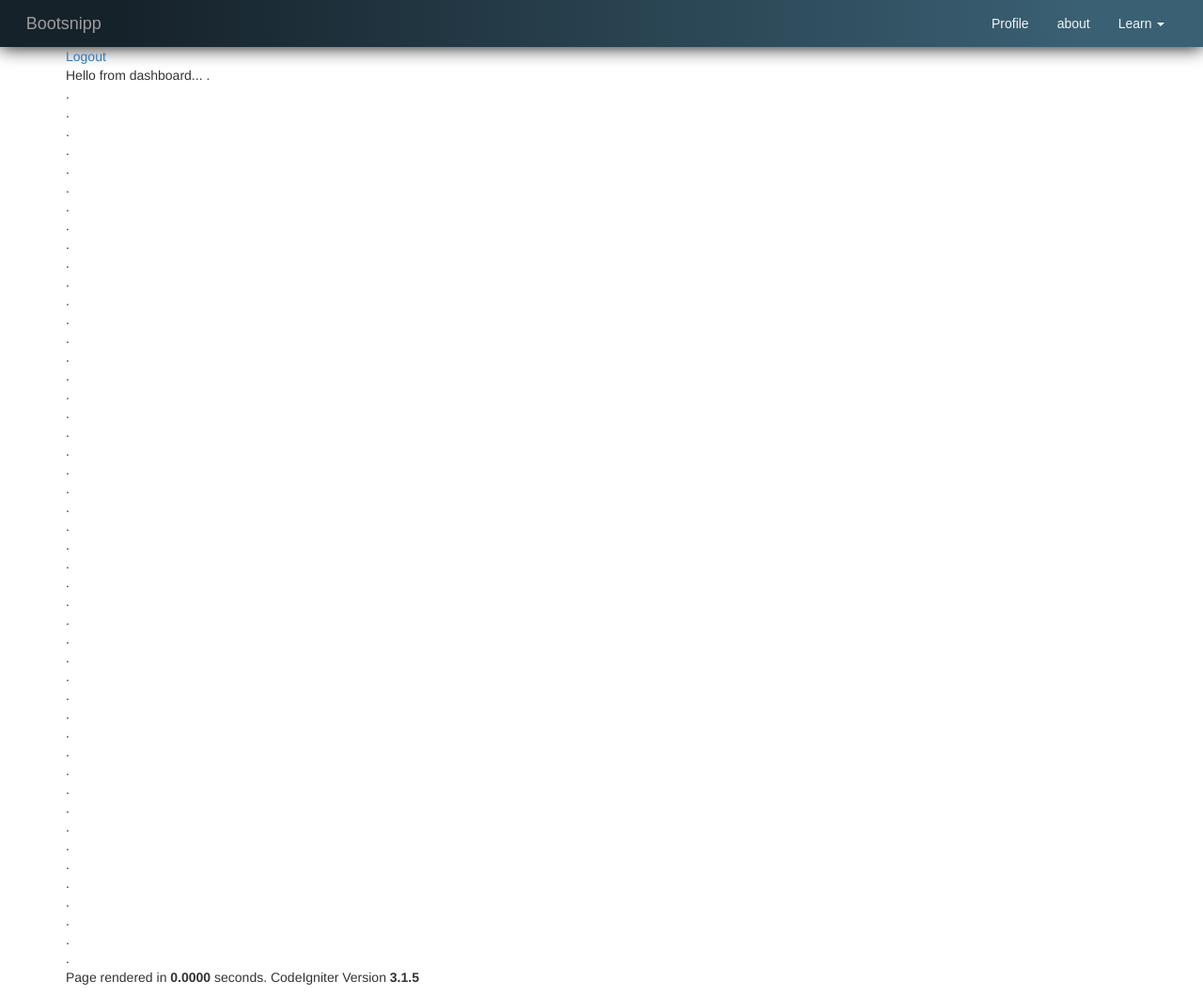
After one commit to marcelpisowicz/codeigniter, a CodeIgniter app: page /database/index.php/home/index in a window 1280 px wide. The commit adds this page. Shown: the whole page at 94% size. Run offline with CodeIgniter, Linux system fonts and the light colour scheme; the visitor is signed in with stand-in values (Sample User, id 1); some libraries are stand-ins or nearby versions.

Commit message:
Testowe menu, zmiana przekierowań, routów itp

```diff
--- a/application/config/routes.php
+++ b/application/config/routes.php
@@ -49,6 +49,6 @@ defined('BASEPATH') OR exit('No direct script access allowed');
 | Examples:	my-controller/index	-> my_controller/index
 |		my-controller/my-method	-> my_controller/my_method
 */
-$route['default_controller'] = 'welcome';
+$route['default_controller'] = 'home';
 $route['404_override'] = '';
 $route['translate_uri_dashes'] = FALSE;
--- a/application/controllers/Dashboard.php
+++ b/application/controllers/Home.php
@@ -1,11 +1,11 @@
 <?php
 defined('BASEPATH') OR exit('No direct script access allowed');
 
-class Dashboard extends Auth_Controller
+class Home extends Auth_Controller
 {
 
     public function index()
     {
-        $this->render('dashboard/index_view');
+        $this->render('home/index_view');
     }
 }
--- a/application/controllers/Login.php
+++ b/application/controllers/Login.php
@@ -18,7 +18,7 @@ class Login extends MY_Controller
         $this->form_validation->set_rules('password', 'Password', 'required');
 
         if($this->ion_auth->logged_in()) {
-            redirect('dashboard');
+            redirect(base_url());
         } else if ($this->form_validation->run() === FALSE) {
             $this->data['username'] = $this->input->post('username');
             $this->data['wrong_password'] = true;
@@ -27,7 +27,7 @@ class Login extends MY_Controller
         } else {
             $remember = (bool)$this->input->post('remember');
             if ($this->ion_auth->login($this->input->post('username'), $this->input->post('password'), $remember)) {
-                redirect('dashboard');
+                redirect(base_url());
             } else {
                 $_SESSION['auth_message'] = $this->ion_auth->errors();
                 $this->session->mark_as_flash('auth_message');
--- a/application/controllers/Register.php
+++ b/application/controllers/Register.php
@@ -28,7 +28,7 @@ class Register extends MY_Controller
             if ($this->ion_auth->register($username, $password, $email)) {
                 $_SESSION['auth_message'] = 'The account has been created. You may now login.';
                 $this->session->mark_as_flash('auth_message');
-                redirect('user/login');
+                redirect('login');
             } else {
                 $_SESSION['auth_message'] = $this->ion_auth->errors();
                 $this->session->mark_as_flash('auth_message');
--- a/application/views/dashboard/index_view.php
+++ /dev/null
@@ -1,2 +0,0 @@
-<?php defined('BASEPATH') OR exit('No direct script access allowed');?>
-<div class="container">Hello from dashboard...</div>
--- /dev/null
+++ b/application/views/home/index_view.php
@@ -0,0 +1,52 @@
+<?php defined('BASEPATH') OR exit('No direct script access allowed');?>
+<div class="container">Hello from dashboard...
+    .<br>
+    .<br>
+    .<br>
+    .<br>
+    .<br>
+    .<br>
+    .<br>
+    .<br>
+    .<br>
+    .<br>
+    .<br>
+    .<br>
+    .<br>
+    .<br>
+    .<br>
+    .<br>
+    .<br>
+    .<br>
+    .<br>
+    .<br>
+    .<br>
+    .<br>
+    .<br>
+    .<br>
+    .<br>
+    .<br>
+    .<br>
+    .<br>
+    .<br>
+    .<br>
+    .<br>
+    .<br>
+    .<br>
+    .<br>
+    .<br>
+    .<br>
+    .<br>
+    .<br>
+    .<br>
+    .<br>
+    .<br>
+    .<br>
+    .<br>
+    .<br>
+    .<br>
+    .<br>
+    .<br>
+    .<br>
+
+</div>
--- a/application/views/templates/_parts/auth_master_header_view.php
+++ b/application/views/templates/_parts/auth_master_header_view.php
@@ -1,14 +1,46 @@
-<?php defined('BASEPATH') OR exit('No direct script access allowed');?>
+<?php defined('BASEPATH') OR exit('No direct script access allowed'); ?>
 <!DOCTYPE html>
 <html>
 <head>
-    <meta http-equiv="Content-Type" content="text/html; charset=UTF-8" />
-    <meta http-equiv="X-UA-Compatible" content="IE=edge" />
-    <meta name="viewport" content="width=device-width, initial-scale=1" />
-    <title><?php echo $page_title;?></title>
-    <meta name="description" value="<?php echo $page_description;?>" />
+    <meta http-equiv="Content-Type" content="text/html; charset=UTF-8"/>
+    <meta http-equiv="X-UA-Compatible" content="IE=edge"/>
+    <meta name="viewport" content="width=device-width, initial-scale=1"/>
+    <title><?php echo $page_title; ?></title>
+    <meta name="description" value="<?php echo $page_description; ?>"/>
     <script src="//ajax.googleapis.com/ajax/libs/jquery/1.11.2/jquery.min.js"></script>
-    <?php echo $before_closing_head;?>
+    <?php echo $before_closing_head; ?>
 </head>
 <body>
-<div class="container"><?php echo anchor('logout', 'Logout');?></div>
+<nav id="main_nav" class="navbar-inverse">
+    <div class="menubar">
+        <button type="button" class="navbar-toggle" data-toggle="collapse" data-target=".navbar-collapse">
+            <span class="sr-only"> Toggle navigation</span>
+            <span class="icon-bar"> </span>
+            <span class="icon-bar"> </span>
+            <span class="icon-bar"> </span>
+        </button>
+
+        <a class="navbar-brand" href="#">Bootsnipp</a>
+
+        <div class="navbar-collapse collapse">
+            <ul class="nav navbar-nav navbar-right">
+                <li class=""><a href="#">Profile</a></li>
+                <li><a href="#">about</a></li>
+                <li class="dropdown">
+                    <a href="#" class="dropdown-toggle"
+                       data-toggle="dropdown"> Learn
+                        <b class="caret"> </b>
+                        <ul class="dropdown-menu">
+                            <li class="dropdown-header">Example</li>
+                            <li><a href="#"> c++</a></li>
+                            <li><a href="#"> java</a></li>
+                            <li class="dropdown-header">tutorials</li>
+                            <li><a href="#"> c++</a></li>
+                            <li><a href="#"> java</a></li>
+                        </ul>
+                </li>
+            </ul>
+        </div>
+    </div>
+</nav>
+<div class="container"><?php echo anchor('logout', 'Logout'); ?></div>
--- a/assets/css/main.css
+++ b/assets/css/main.css
@@ -1,8 +1,27 @@
-/*.footer {*/
-    /*font-size:12px;*/
-/*}*/
+.menubar {
+    margin-left: 1%;
+    margin-right: 2%;
+}
 
-/*footer {*/
-    /*position: absolute;*/
-    /*bottom: 0;*/
-/*}*/
+#main_nav {
+    background: -webkit-linear-gradient(90deg, #16222A 10%, #3A6073 90%);
+    background: -moz-linear-gradient(90deg, #16222A 10%, #3A6073 90%);
+    background: -ms-linear-gradient(90deg, #16222A 10%, #3A6073 90%);
+    background: -o-linear-gradient(90deg, #16222A 10%, #3A6073 90%);
+    background: linear-gradient(90deg, #16222A 10%, #3A6073 90%);
+    font-family: 'Raleway', sans-serif;
+    color: whitesmoke;
+    box-shadow: black 0 0 20px;
+}
+
+#main_nav li:hover {
+    background: #213641;
+}
+
+#main_nav li a {
+    color: whitesmoke;
+}
+
+#main_nav li a:hover {
+    /*color: #9d9d9d;*/
+}
```
Also changed, not shown: assets/css/login.css (+5 -3 lines).
